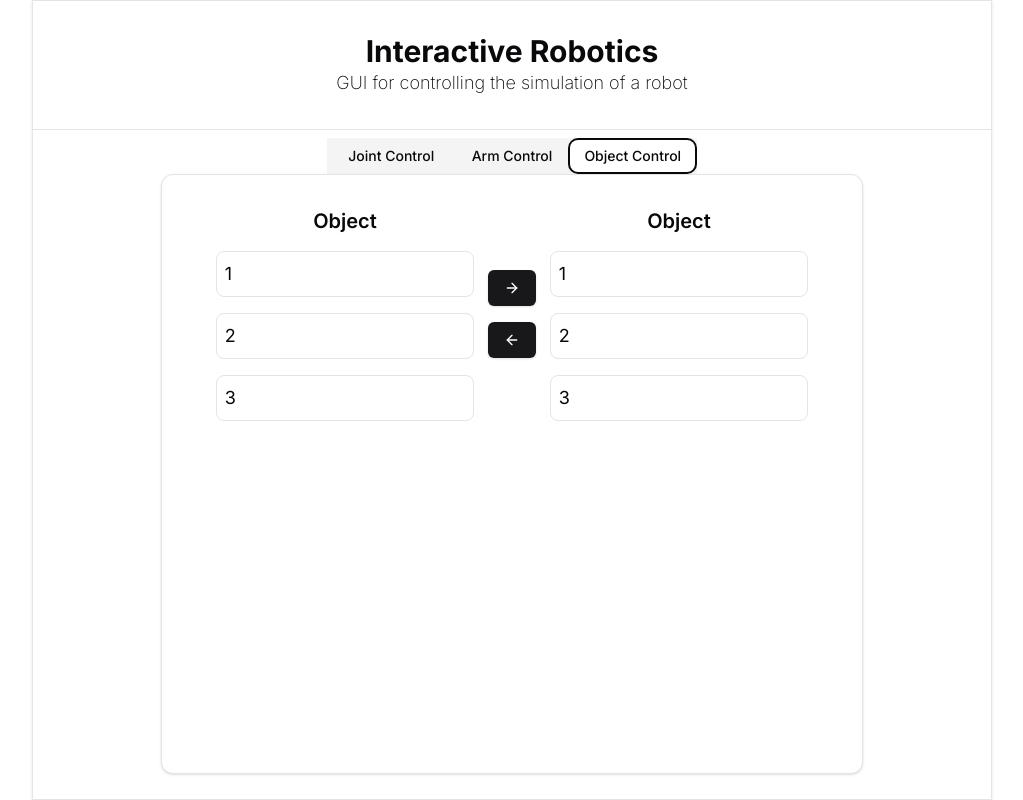
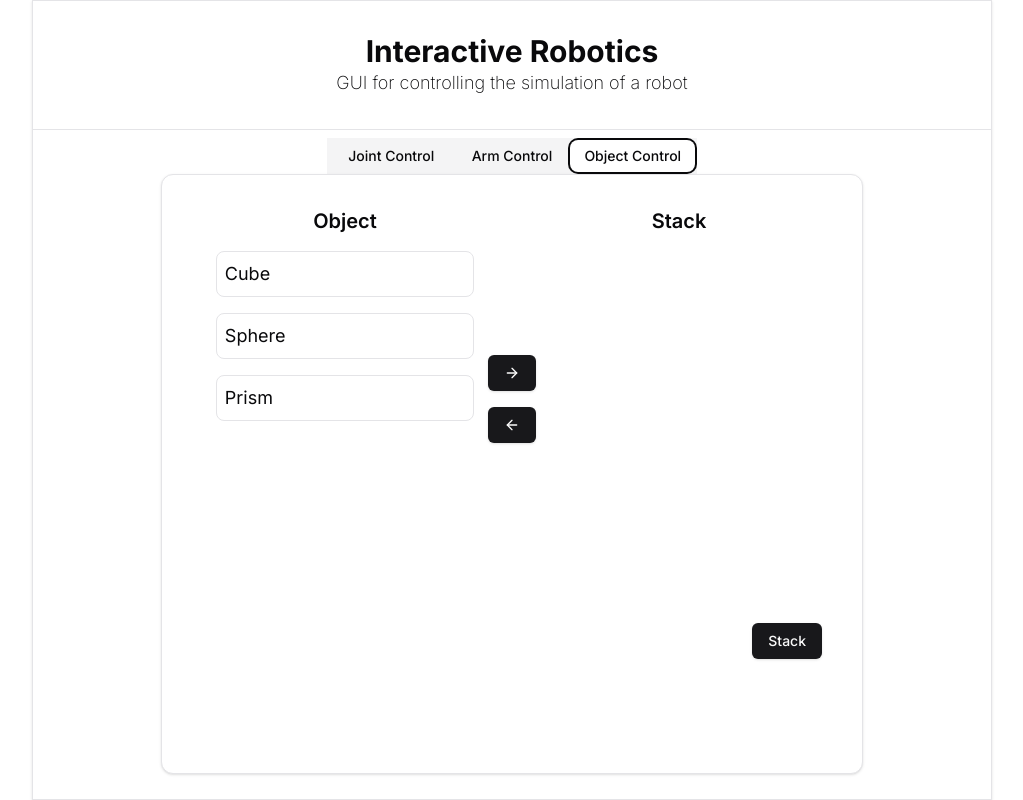
Before and after one commit to Agrim-Bansal/InteractiveRobotics, a Next.js app in the folder frontend/: page / in a window 1280 px wide. Both pictures are taken after a click on the tab "Object Control". Shown: the whole page, without its empty margins (128-1151 px from the left). Built offline with nearby package versions, Linux system fonts and the light colour scheme.

Commit message:
Frontend ui almost ready. api calls left

```diff
--- a/frontend/app/page.tsx
+++ b/frontend/app/page.tsx
@@ -7,16 +7,35 @@ import { Separator } from "@/components/ui/separator";
 import { Tabs, TabsContent, TabsTrigger } from "@/components/ui/tabs";
 import { TabsList } from "@radix-ui/react-tabs";
 import { ArrowLeft, ArrowRight } from "lucide-react";
-import { SetStateAction, useState } from "react";
+import { useState } from "react";
 
 export default function Home() {
+
+  const stackingObjects = ['Cube', 'Sphere', 'Prism']
 
   const [jointPosOriginal, setJointPosOriginal] = useState([0,0,0,0,0,0,0,0]);
   const [jointPosNew, setJointPosNew] = useState([0,0,0,0,0,0,0,0]);
   const [armCoordsOriginal, setArmCoordsOriginal] = useState([0,0,0,0]);
   const [armCoordsNew, setArmCoordsNew] = useState([0,0,0,0]);
-  const [isObjectActive, setIsObjectActive] = useState<number | undefined>();
+  const [objectActive, setObjectActive] = useState<number | undefined>();
+  const [isStackActive, setIsStackActive] = useState<number | undefined>();
+  const [stack, setStack] = useState<string[]>([]);
 
+  function addToStack(){
+
+    if (objectActive != undefined && stack.length < 5){
+      setStack([...stack, String(stackingObjects[objectActive])]);
+    }
+    setObjectActive(undefined);
+
+  }
+
+  function removeFromStack(){
+    if (isStackActive != undefined){
+      setStack(stack.filter((_, i) => i != isStackActive));
+    }
+    setIsStackActive(undefined);
+  }
 
 
   return (
@@ -84,8 +103,7 @@ export default function Home() {
 
           <TabsContent value="arm" className="h-full">
 
-              <CardContent className="space-y-4 w-full">
-
+              <CardContent className="w-full space-y-4">
                 <div className="flex grid grid-cols-3 space-x-4 w-full text-xl font-semibold text-center">
                   <div></div>
                   <div>Position</div>
@@ -96,6 +114,7 @@ export default function Home() {
 
                 {['X Coord', 'Y Coord', 'Z Coord','Grasp',].map((joint, i) => {
                 return (
+
                 <div key={i} className="flex grid grid-cols-3 space-x-4 w-full">
                   <div className="flex-1/6 text-center">{joint}</div>
                   <div>
@@ -115,8 +134,8 @@ export default function Home() {
                   } )) } />
                   </div>
                 </div>
+
                 )})}
-
               </CardContent>
 
               <CardFooter className="text-right justify-end flex">
@@ -129,31 +148,31 @@ export default function Home() {
 
               <CardContent className="space-y-4 w-full">
 
-                <div className="flex justify-evenly w-full">
+                <div className="flex justify-evenly w-full h-[50vh]">
                   <div className="flex flex-col w-5/12">
                     <div className="text-xl font-semibold my-2 text-center space-y-2">Object</div>
                     {
-                      [1,2,3].map((object, i) => {
+                      stackingObjects.map((object, i) => {
                         return (
-                            <div key={i} className={`flex-1/6 text-left border my-2 p-2 rounded-lg ${(isObjectActive==i) && 'bg-blue-200'}`} onClick={()=>setIsObjectActive(i)}>{object}</div>
+                            <div key={i} className={`flex-1/6 text-left border my-2 p-2 rounded-lg ${(objectActive==i) && 'bg-blue-200'}`} onClick={()=>setObjectActive(i)}>{object}</div>
                         )
                       })
                     }
                   </div>
 
                   <div className="flex flex-col h-full w-1/16 space-y-4 justify-center my-auto">
-                    <Button><ArrowRight/></Button>
-                    <Button><ArrowLeft/></Button>
+                    <Button onClick={addToStack}><ArrowRight/></Button>
+                    <Button onClick={removeFromStack}><ArrowLeft/></Button>
                   </div>
 
                   <div className="flex flex-col w-5/12">
 
-                    <div className="text-xl font-semibold my-2 text-center space-y-2">Object</div>
+                    <div className="text-xl font-semibold my-2 text-center space-y-2">Stack</div>
 
                     {
-                      [1,2,3].map((object, i) => {
+                      stack.map((object, i) => {
                         return (
-                            <div key={i} className="flex-1/6 text-left border my-2 p-2 rounded-lg">{object}</div>
+                          <div key={i} className={`flex-1/6 text-left border my-2 p-2 rounded-lg ${(isStackActive==i) && 'bg-blue-200'}`} onClick={()=>setIsStackActive(i)}>{object}</div>
                         )
                       })
                     }
@@ -161,8 +180,13 @@ export default function Home() {
                   </div>
 
                 </div>
+              </CardContent>
 
-              </CardContent>
+              <CardFooter className="text-right justify-end flex">
+                <Button>Stack</Button>
+              </CardFooter>
+
+
           </TabsContent>
 
           </Card>
```
